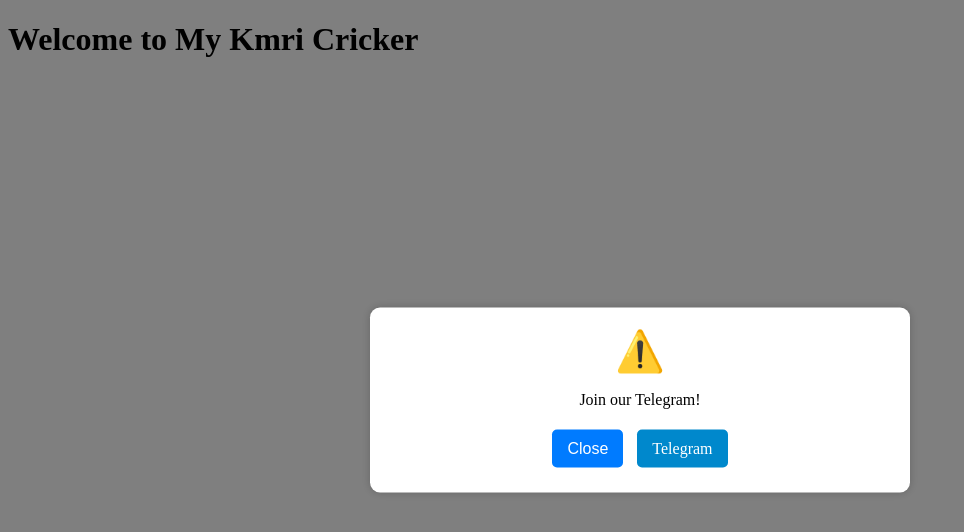
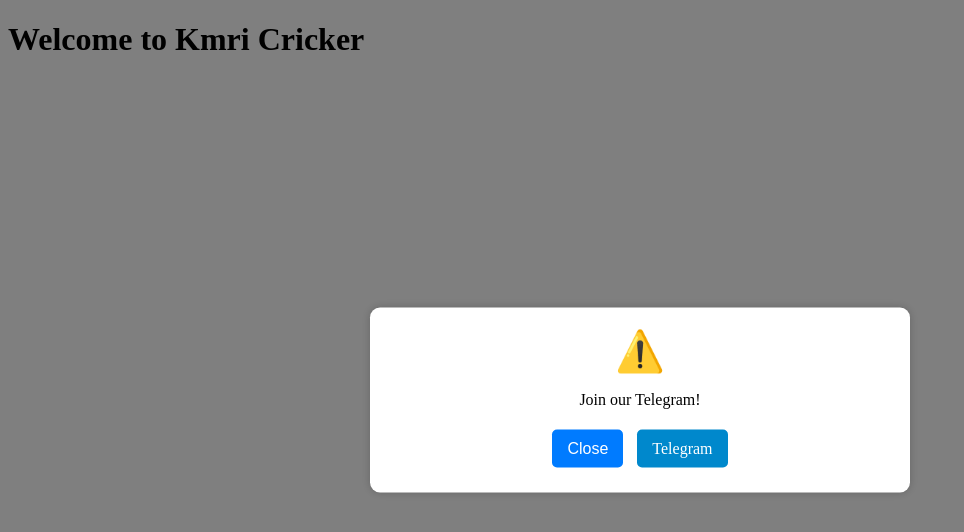
Before and after one commit to kmricricker/Example, a plain HTML site: page index.html in a window 1280 px wide. Shown: the whole page, without its empty margins (0-964 px from the left). Drawn offline with Linux system fonts and the light colour scheme.

Commit message:
index.html

```diff
--- a/index.html
+++ b/index.html
@@ -74,7 +74,7 @@
 </head>
 <body>
 
-    <h1>Welcome to My Kmri Cricker</h1>
+    <h1>Welcome to Kmri Cricker</h1>
 
     <!-- Overlay -->
     <div id="overlay"></div>
```
